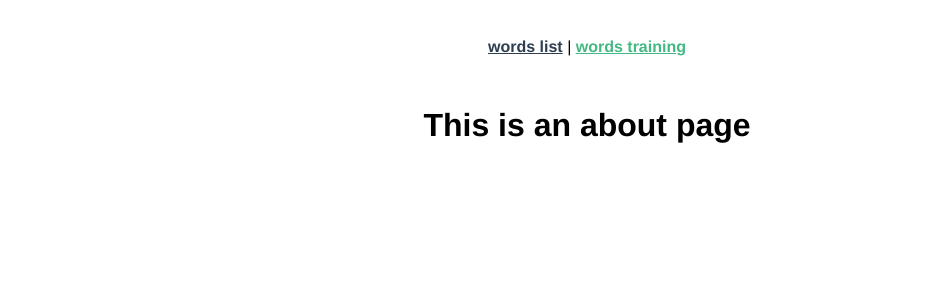
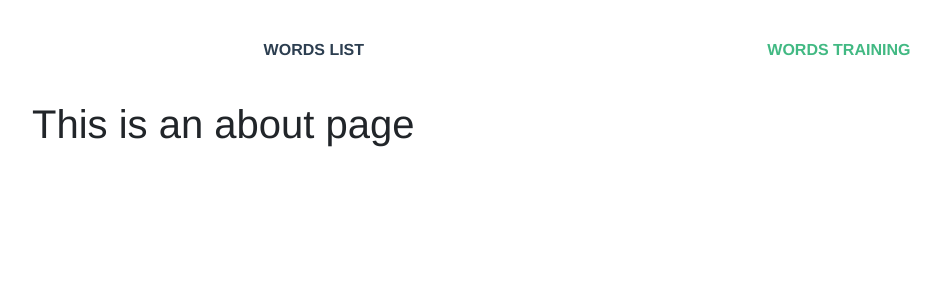
Before and after one commit to LaboratoryVue/learn-words-app, a Vue app: page /training in a window 1280 px wide. Shown: the top 300 px of the page, without its empty margins (53-994 px from the left). Built offline with nearby package versions, Linux system fonts and the light colour scheme.

Commit message:
before adding list of words

```diff
--- a/package.json
+++ b/package.json
@@ -7,6 +7,7 @@
     "build": "vue-cli-service build"
   },
   "dependencies": {
+    "bootstrap": "^4.1.2",
     "vue": "^2.5.16",
     "vue-router": "^3.0.1",
     "vuex": "^3.0.1"
--- a/src/App.vue
+++ b/src/App.vue
@@ -1,7 +1,15 @@
 <template>
-  <div id="app">
-    <navigation />
-    <router-view/>
+  <div id="app" class="container">
+    <div class="row">
+      <div class="col">
+        <navigation />
+      </div>
+    </div>
+    <div class="row">
+      <div class="col">
+        <router-view />
+      </div>
+    </div>
   </div>
 </template>
 
@@ -21,6 +29,5 @@ export default {
   font-family: 'Avenir', Helvetica, Arial, sans-serif;
   -webkit-font-smoothing: antialiased;
   -moz-osx-font-smoothing: grayscale;
-  text-align: center;
 }
 </style>
--- a/src/components/HelloWorld.vue
+++ b/src/components/HelloWorld.vue
@@ -1,56 +1,15 @@
 <template>
   <div class="hello">
-    <h1>{{ msg }}</h1>
-    <p>
-      For guide and recipes on how to configure / customize this project,<br>
-      check out the
-      <a href="https://cli.vuejs.org" target="_blank">vue-cli documentation</a>.
-    </p>
-    <h3>Installed CLI Plugins</h3>
-    <ul>
-      <li><a href="https://github.com/vuejs/vue-cli/tree/dev/packages/%40vue/cli-plugin-babel" target="_blank">babel</a></li>
-    </ul>
-    <h3>Essential Links</h3>
-    <ul>
-      <li><a href="https://vuejs.org" target="_blank">Core Docs</a></li>
-      <li><a href="https://forum.vuejs.org" target="_blank">Forum</a></li>
-      <li><a href="https://chat.vuejs.org" target="_blank">Community Chat</a></li>
-      <li><a href="https://twitter.com/vuejs" target="_blank">Twitter</a></li>
-    </ul>
-    <h3>Ecosystem</h3>
-    <ul>
-      <li><a href="https://router.vuejs.org" target="_blank">vue-router</a></li>
-      <li><a href="https://vuex.vuejs.org" target="_blank">vuex</a></li>
-      <li><a href="https://github.com/vuejs/vue-devtools#vue-devtools" target="_blank">vue-devtools</a></li>
-      <li><a href="https://vue-loader.vuejs.org" target="_blank">vue-loader</a></li>
-      <li><a href="https://github.com/vuejs/awesome-vue" target="_blank">awesome-vue</a></li>
-    </ul>
+    <!--  -->
   </div>
 </template>
 
 <script>
 export default {
-  name: 'HelloWorld',
-  props: {
-    msg: String
-  }
-}
+  name: 'HelloWorld'
+};
 </script>
 
-<!-- Add "scoped" attribute to limit CSS to this component only -->
 <style scoped lang="scss">
-h3 {
-  margin: 40px 0 0;
-}
-ul {
-  list-style-type: none;
-  padding: 0;
-}
-li {
-  display: inline-block;
-  margin: 0 10px;
-}
-a {
-  color: #42b983;
-}
+//
 </style>
--- a/src/components/TheNavigation.vue
+++ b/src/components/TheNavigation.vue
@@ -1,8 +1,8 @@
 <template>
-  <div id="nav">
-    <router-link to="/">words list</router-link> |
-    <router-link to="/training">words training</router-link>
-  </div>
+  <nav id="nav" class="nav nav-pills nav-fill">
+    <router-link class="nav-item nav-link" to="/">words list</router-link>
+    <router-link class="nav-item nav-link" to="/training">words training</router-link>
+  </nav>
 </template>
 
 <script>
@@ -14,9 +14,12 @@ export default {
 <style lang="scss" scoped>
 #nav {
   padding: 30px;
-  a {
+
+  & .nav-item {
     font-weight: bold;
     color: #2c3e50;
+    text-transform: uppercase;
+
     &.router-link-exact-active {
       color: #42b983;
     }
--- a/src/main.js
+++ b/src/main.js
@@ -1,7 +1,11 @@
 import Vue from 'vue';
 import App from './App.vue';
+// router
 import router from './router/index';
+// store
 import store from './store/index';
+// styles
+import '../node_modules/bootstrap/dist/css/bootstrap.css';
 
 Vue.config.productionTip = false;
 
--- a/src/views/WordsList.vue
+++ b/src/views/WordsList.vue
@@ -1,16 +1,15 @@
 <template>
   <div class="list">
-    <img src="../assets/logo.png">
     <HelloWorld msg="Welcome to Your Vue.js App"/>
   </div>
 </template>
 
 <script>
-import HelloWorld from '@/components/HelloWorld.vue';
+// import HelloWorld from '@/components/HelloWorld.vue';
 export default {
-  name: 'WordsList',
-  components: {
-    HelloWorld
-  }
+  name: 'WordsList'
+  // components: {
+  //   HelloWorld
+  // }
 };
 </script>
```
Also changed, not shown: src/assets/logo.png (deleted), 1 other file (tests, documents, lock files or other folders).
